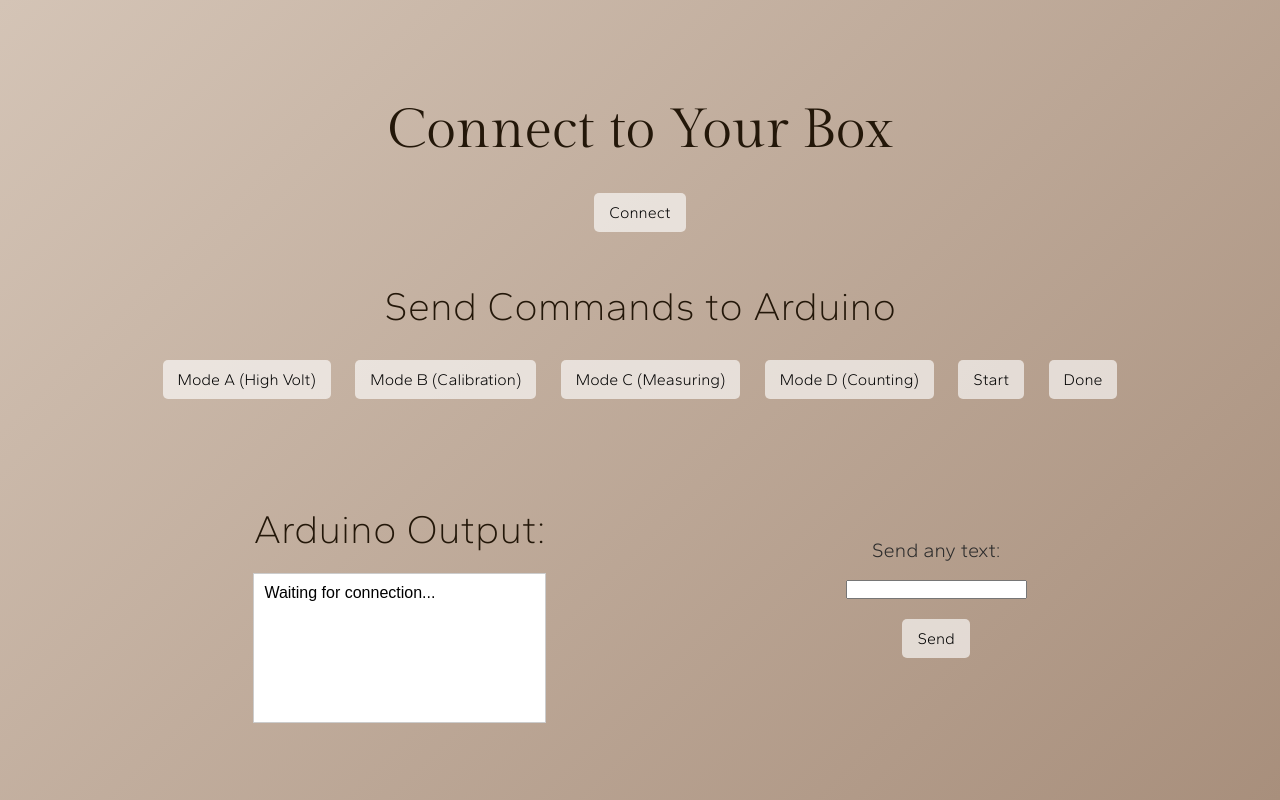
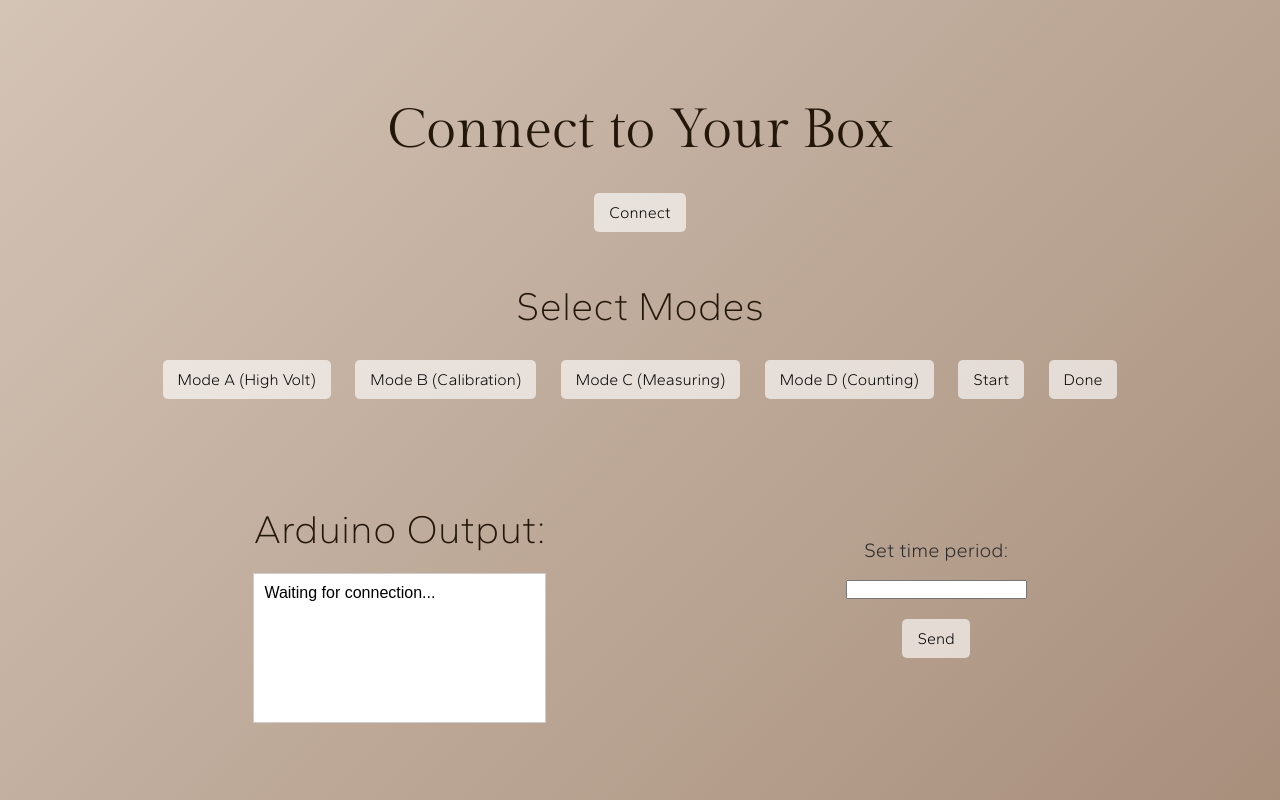
Before and after one commit to Aey-P/ProjTest2, a plain HTML site: page index.html in a window 1280 px wide. Shown: the part 800-1600 px from the top of the page. Drawn offline with nearby package versions, Linux system fonts and the light colour scheme; a web font is replaced by a local one.

Commit message:
Update title and labels in HTML for improved clarity and functionality

```diff
--- a/index.html
+++ b/index.html
@@ -2,7 +2,7 @@
 <html lang="en">
 <head>
   <meta charset="UTF-8">
-  <title>Arduino Serial Interface</title>
+  <title>Limearad</title>
   <link rel="stylesheet" href="style.css">
 </head>
 <body>
@@ -31,7 +31,7 @@
     <h2>Connect to Your Box</h2>
     <button onclick="connectSerial()">Connect</button>
 
-    <h3>Send Commands to Arduino</h3>
+    <h3>Select Modes</h3>
     <div class="button">
       <button onclick="sendToArduino('A')">Mode A (High Volt)</button>
       <button onclick="sendToArduino('B')">Mode B (Calibration)</button>
@@ -44,7 +44,7 @@
     <br><br>
     <div class="interact">
       <div class="type">
-        <label>Send any text: </label>
+        <label>Set time period: </label>
         <input type="text" id="customCommand" />
         <button onclick="sendCustom()">Send</button>
       </div>
```
